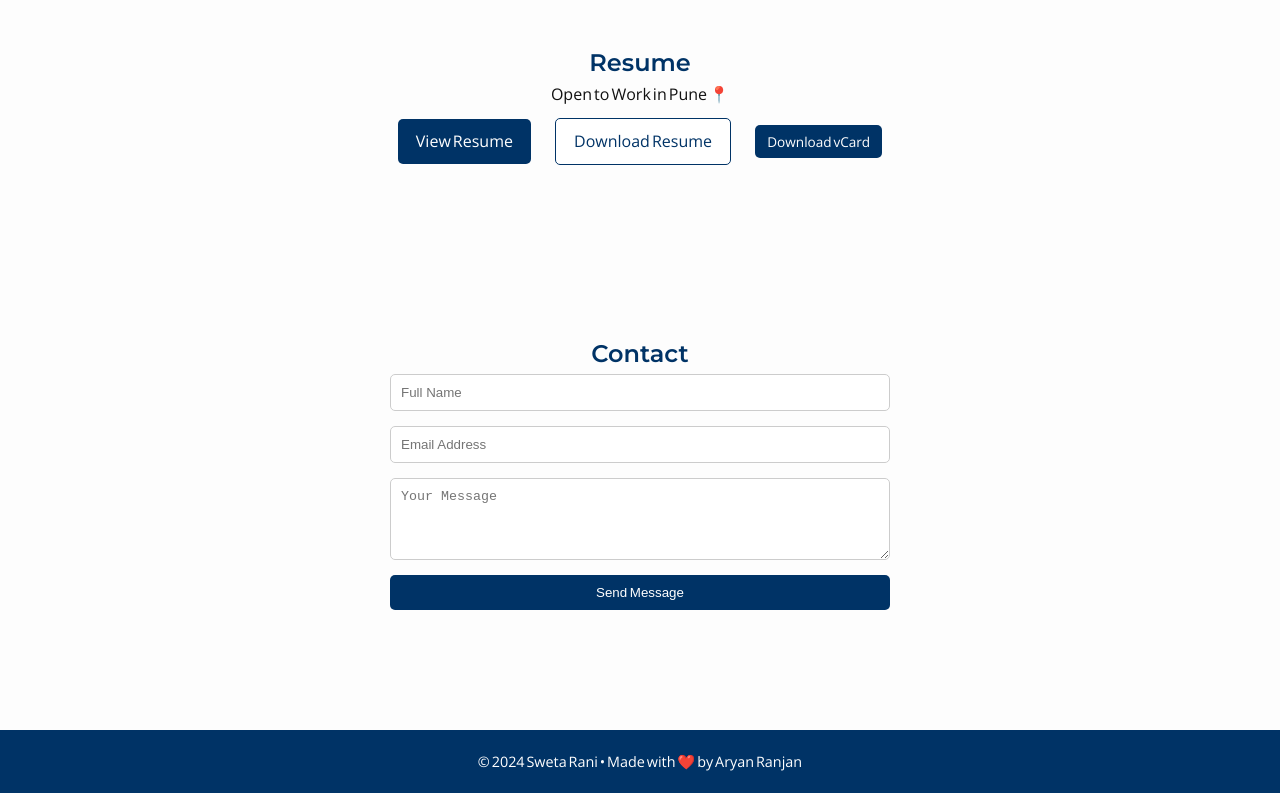
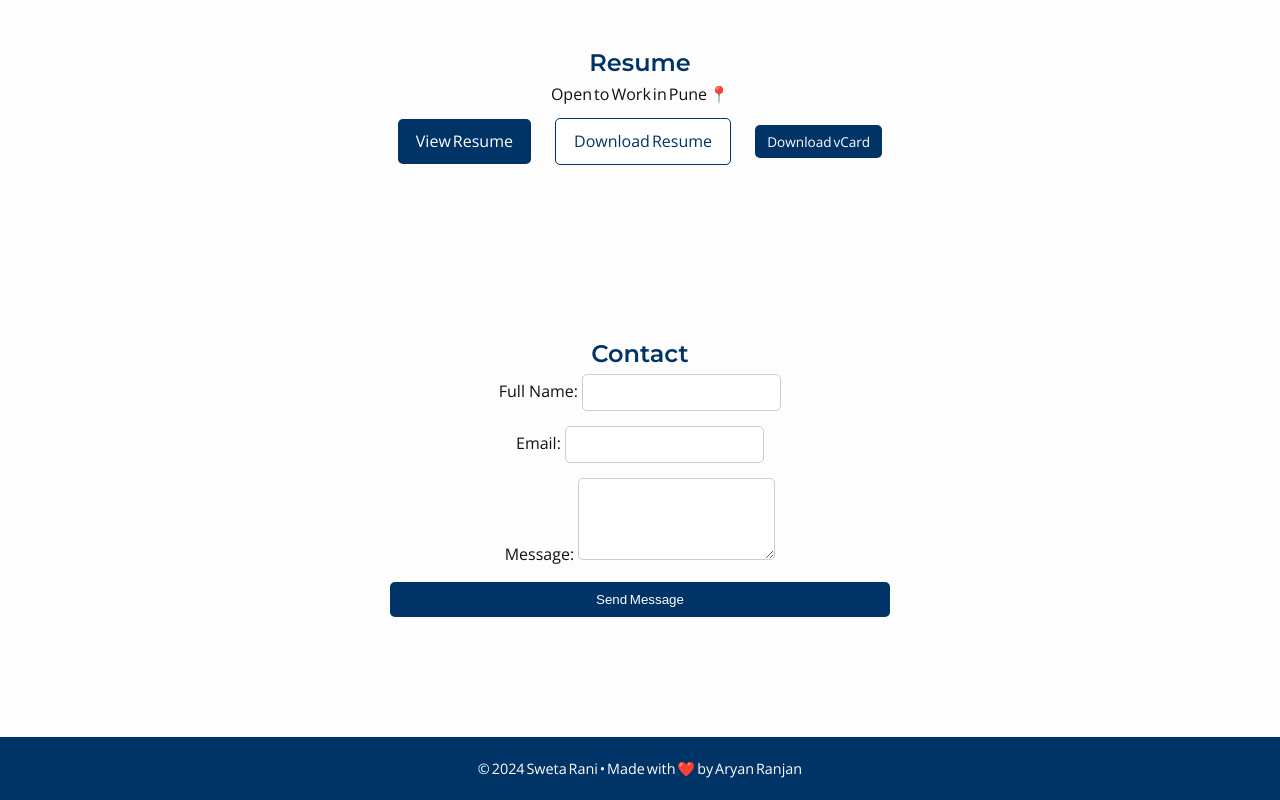
Before and after one commit to The-Aryan11/sweta-rani-portfolio, a plain HTML site: page index.html in a window 1280 px wide. Shown: the part 2129-2929 px from the top of the page. Drawn offline with nearby package versions, Linux system fonts and the light colour scheme.

Commit message:
update contact form with real Formspree endpoint

```diff
--- a/index.html
+++ b/index.html
@@ -85,15 +85,27 @@
   </section>
 
   <!-- CONTACT -->
-  <section id="contact" class="fade">
-    <h2>Contact</h2>
-    <form action="https://formspree.io/f/YOUR_FORM_ID" method="POST">
-      <input type="text" name="name" placeholder="Full Name" required>
-      <input type="email" name="_replyto" placeholder="Email Address" required>
-      <textarea name="message" rows="4" placeholder="Your Message" required></textarea>
-      <button type="submit">Send Message</button>
-    </form>
-  </section>
+<!-- CONTACT -->
+<section id="contact" class="fade">
+  <h2>Contact</h2>
+
+  <!-- Formspree HTML integration -->
+  <form action="https://formspree.io/f/mvgygyoy" method="POST">
+    <label>
+      Full Name:
+      <input type="text" name="name" required>
+    </label>
+    <label>
+      Email:
+      <input type="email" name="email" required>
+    </label>
+    <label>
+      Message:
+      <textarea name="message" rows="4" required></textarea>
+    </label>
+    <button type="submit">Send Message</button>
+  </form>
+</section>
 
   <footer>
     <p>© 2024 Sweta Rani • Made with ❤️ by Aryan Ranjan</p>
```
